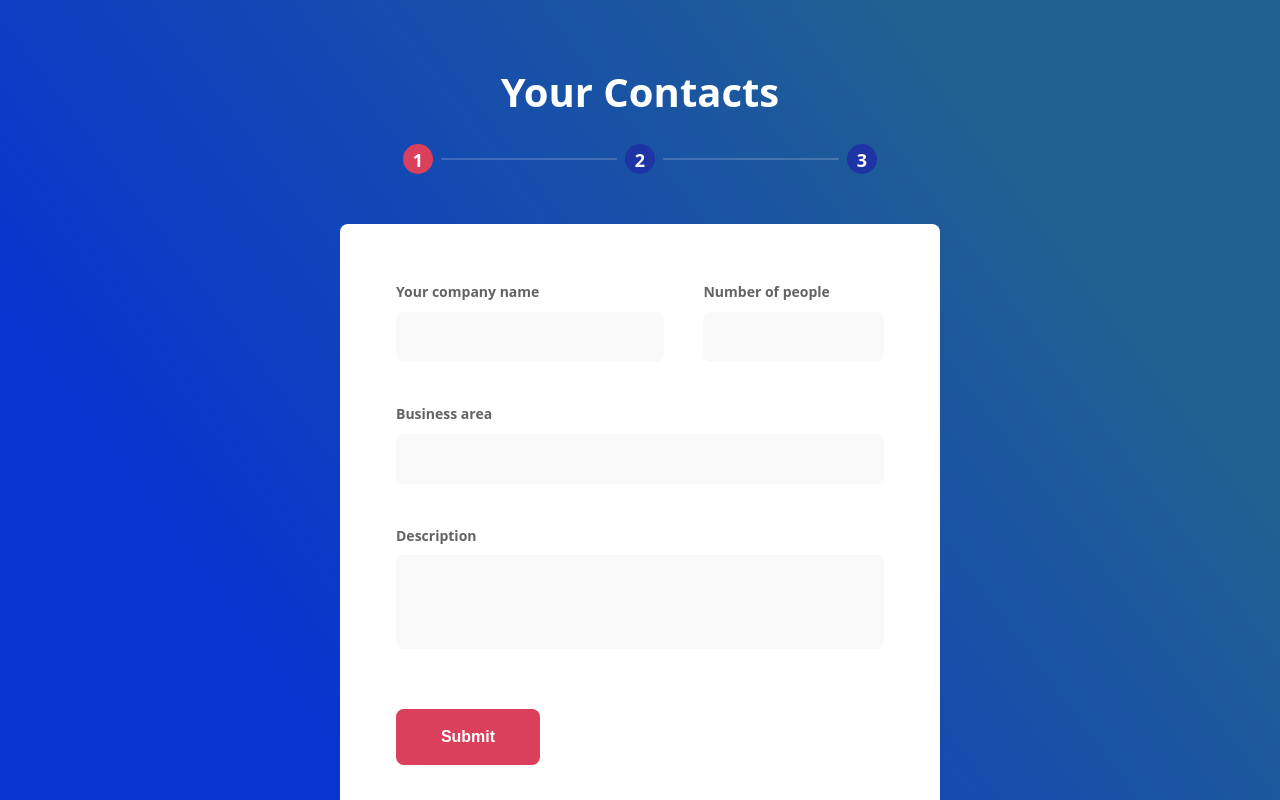
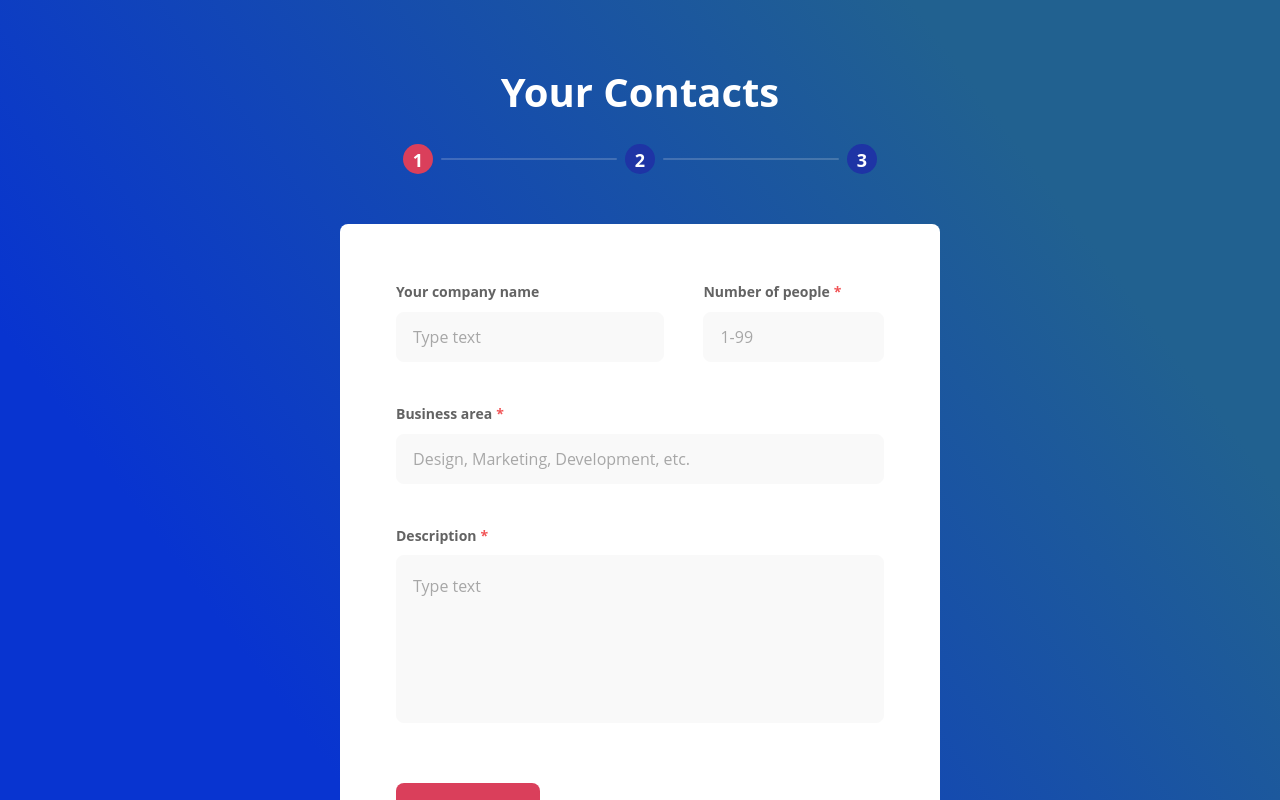
Before and after one commit to mikhailnetkachev/checkout, a React (Create React App) app: page /checkout in a window 1280 px wide. Shown: the top 800 px of the page. Built offline with nearby package versions, Linux system fonts and the light colour scheme.

Commit message:
Fixing issues.

```diff
--- a/src/components/checkoutForm/checkoutForm.js
+++ b/src/components/checkoutForm/checkoutForm.js
@@ -20,10 +20,10 @@ class CheckoutForm extends React.Component {
     const item = {
       type: 'contacts', title: 'Your contacts',
       fields: [
-        { name: 'companyName', type: 'text', checks: null, title: 'Your company name' },
-        { name: 'numberOfPeople', type: 'number', checks: [{ title: 'required' }, { title: 'range', from: 1, to: 99 }], title: 'Number of people' },
-        { name: 'businessArea', type: 'text', checks: [{ title: 'required' }], title: 'Business area' },
-        { name: 'description', type: 'area', checks: [{ title: 'required' }], title: 'Description' },
+        { name: 'companyName', type: 'text', checks: null, title: 'Your company name', placeholder: 'Type text' },
+        { name: 'numberOfPeople', type: 'number', checks: [{ title: 'required' }, { title: 'range', from: 1, to: 99 }], title: 'Number of people', placeholder: '1-99' },
+        { name: 'businessArea', type: 'text', checks: [{ title: 'required' }], title: 'Business area', placeholder: 'Design, Marketing, Development, etc.' },
+        { name: 'description', type: 'area', checks: [{ title: 'required' }], title: 'Description', placeholder: 'Type text' },
       ]
     };
     const steps = [item, item, item];
@@ -32,6 +32,7 @@ class CheckoutForm extends React.Component {
   }
 
   incrementStepIndex = () => {
+
     this.setState(({ currentStepIndex, steps }) => {
       const newValue = currentStepIndex + 1;
       const nextValue = newValue < steps.length ? newValue : currentStepIndex;
@@ -46,15 +47,17 @@ class CheckoutForm extends React.Component {
   };
 
   setData = (index, data) => {
-    this.setState((previousState) => {
-      const results = previousState.results.slice();
-      results[index] = data;
 
-      return { results };
+    this.setState(({ results }) => {
+      const updatedResults = results.slice();
+      updatedResults[index] = data;
+
+      return { results: updatedResults };
     });
   };
 
   submit = () => {
+
     setTimeout(() => {
       console.log('Total', this.state.results);
       this.props.history.push('/thanks');
@@ -79,7 +82,6 @@ class CheckoutForm extends React.Component {
         <StepsTape
           currentStepIndex={currentStepIndex}
           steps={steps}
-          goPreviousStep={this.goPreviousStep}
           goNextStep={this.goNextStep}
           submit={this.submit}
         />
--- a/src/components/customs/input.js
+++ b/src/components/customs/input.js
@@ -3,9 +3,13 @@ import React from 'react';
 import { combineStrings as cs } from '../../helpers';
 
 const Input = (props) => {
-  const { className, title, error, required, isValid, ...otherProperties } = props;
-  const requiredClass = required ? 'required' : null;
+  const { className, title, error, checks, isValid, ...otherProperties } = props;
   const errorClass = error ? 'warned' : null;
+  let requiredClass;
+
+  if (checks) {
+    requiredClass = checks.find(({ title }) => title === 'required') ? 'required' : null;
+  }
 
   return (
     <label
@@ -21,7 +25,6 @@ const Input = (props) => {
       <input
         data-error={error}
         className={cs()('input', errorClass)}
-        required={required}
         {...otherProperties}
       />
 
--- a/src/components/customs/textarea.js
+++ b/src/components/customs/textarea.js
@@ -3,9 +3,13 @@ import React from 'react';
 import { combineStrings as cs } from '../../helpers';
 
 const Textarea = (props) => {
-  const { className, title, required, error, isValid, ...otherProperties } = props;
-  const requiredClass = required ? 'required' : null;
+  const { className, title, error, checks, isValid, ...otherProperties } = props;
   const errorClass = error ? 'warned' : null;
+  let requiredClass;
+
+  if (checks) {
+    requiredClass = checks.find(({ title }) => title === 'required') ? 'required' : null;
+  }
 
   return (
     <label
@@ -20,7 +24,6 @@ const Textarea = (props) => {
 
       <textarea
         className={cs()("textarea", errorClass)}
-        required={required}
         {...otherProperties}
       />
 
--- a/src/components/formBuilder/formBuilder.js
+++ b/src/components/formBuilder/formBuilder.js
@@ -68,6 +68,8 @@ class FormBuilder extends React.Component {
             result = validators.range(value, check);
             if (!result.isValid) { return result; }
             break;
+          default:
+            return result;
         }
       }
     }
--- a/src/styles/defaults.sass
+++ b/src/styles/defaults.sass
@@ -32,8 +32,12 @@
     font-family: $fontDefault
     font-size: 16px
     line-height: 32px
-    color: $colorTextSub
+    color: $colorTextDefault
     background-color: $colorBackgroundDefault
+
+    &::placeholder
+      color: $colorTextSub
+
 
   .title
     font-size: 14px
@@ -66,6 +70,7 @@
 .textareaDefault .textarea
     resize: none
     padding: 14px 16px
+    height: 168px
 
 .titleDefault
   font-size: 40px
```
Also changed, not shown: src/components/checkoutForm/stepsTape/stepsTape.module.sass (line endings or trailing spaces).
